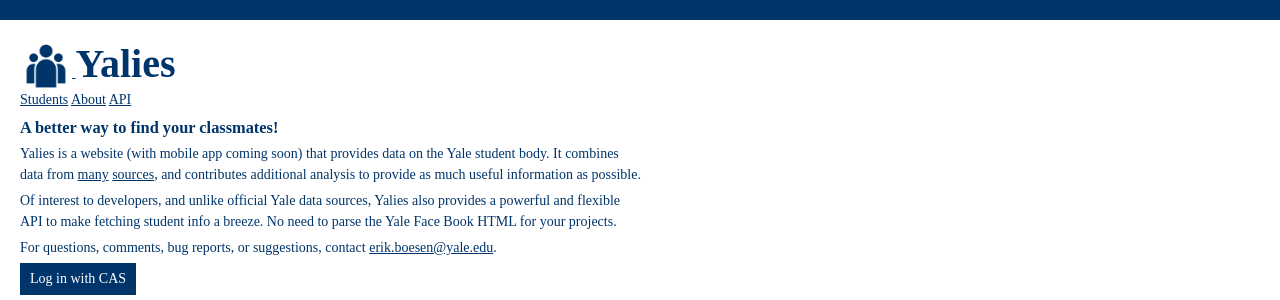
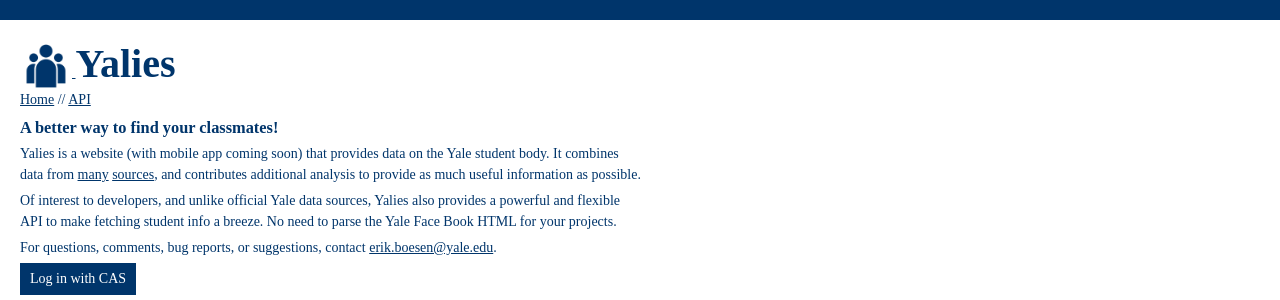
Before and after one commit to Yalies/api, a Flask app: page / in a window 1280 px wide. Shown: the top 300 px of the page. Run offline with Flask 2, Linux system fonts and the light colour scheme; parts of the project's set-up code (start-up, migrations or seed data) failed here and were passed over; some web fonts are replaced.

Commit message:
Create dynamic navbar

```diff
--- a/app/templates/base.html
+++ b/app/templates/base.html
@@ -30,9 +30,13 @@
                 <h2 id="logo">Yalies</h2>
             </a>
             <nav>
-                <a href="/">Students</a>
-                <a href="/about">About</a>
+                <a href="/">Home</a>
+                //
                 <a href="/credentials">API</a>
+                {% if not unauthenticated %}
+                //
+                <a href="/logout">Log out</a>
+                {% endif %}
             </nav>
         </header>
         <main>
--- a/app/templates/index.html
+++ b/app/templates/index.html
@@ -4,7 +4,6 @@
 <div id="controls">
     <input type="text" id="query" placeholder="Search">
     <button id="submit"><i class="fa fa-search"></i></button>
-    <a href="/credentials">Get API token</a>
     <div>
         {% with name = "college", items = colleges %}{% include "_section.html" %}{% endwith %}
         {% with name = "year", items = years, default = "Other" %}{% include "_section.html" %}{% endwith %}
@@ -14,6 +13,5 @@
 </div>
 <div id="output">
 </div>
-<a href="/logout">Log out</a>
 <script src="/static/js/index.js"></script>
 {% endblock %}
--- a/app/templates/splash.html
+++ b/app/templates/splash.html
@@ -1,4 +1,6 @@
 {% extends "base.html" %}
+
+{% set unauthenticated = True %}
 
 {% block content %}
 <h3>A better way to find your classmates!</h3>
```
